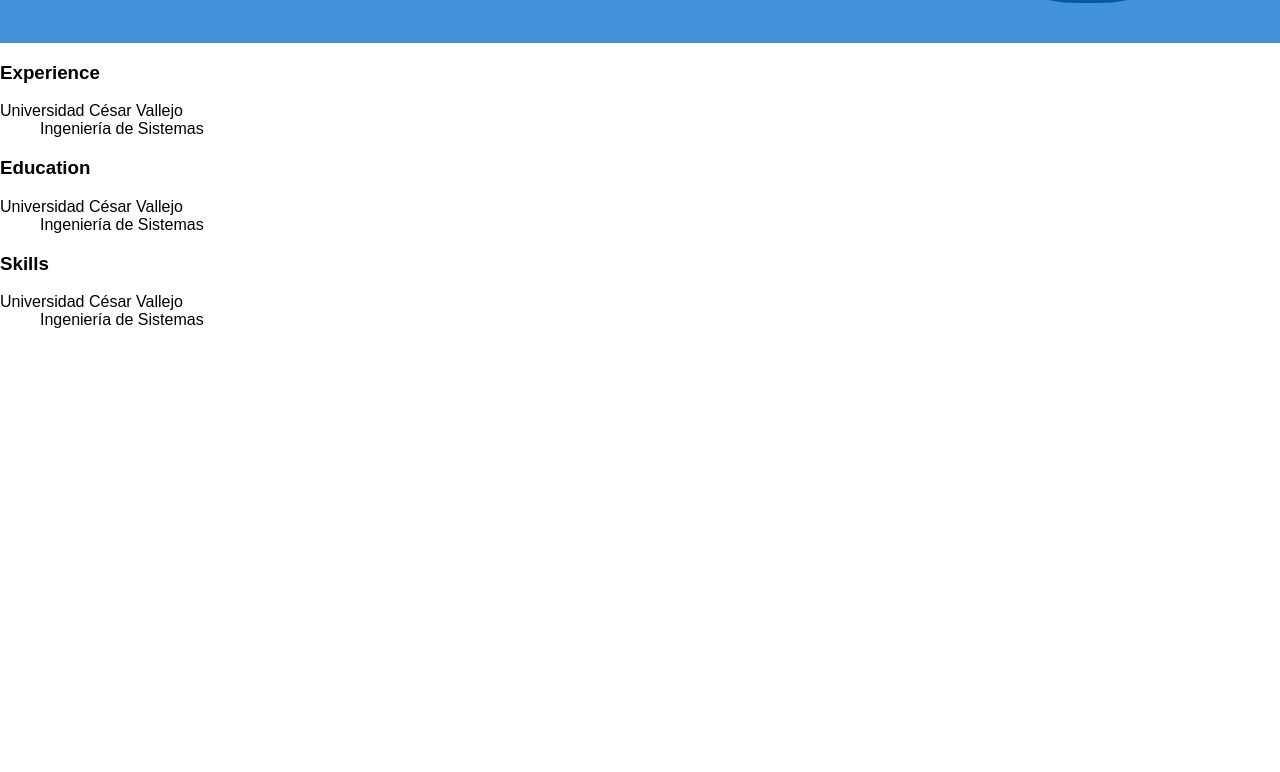
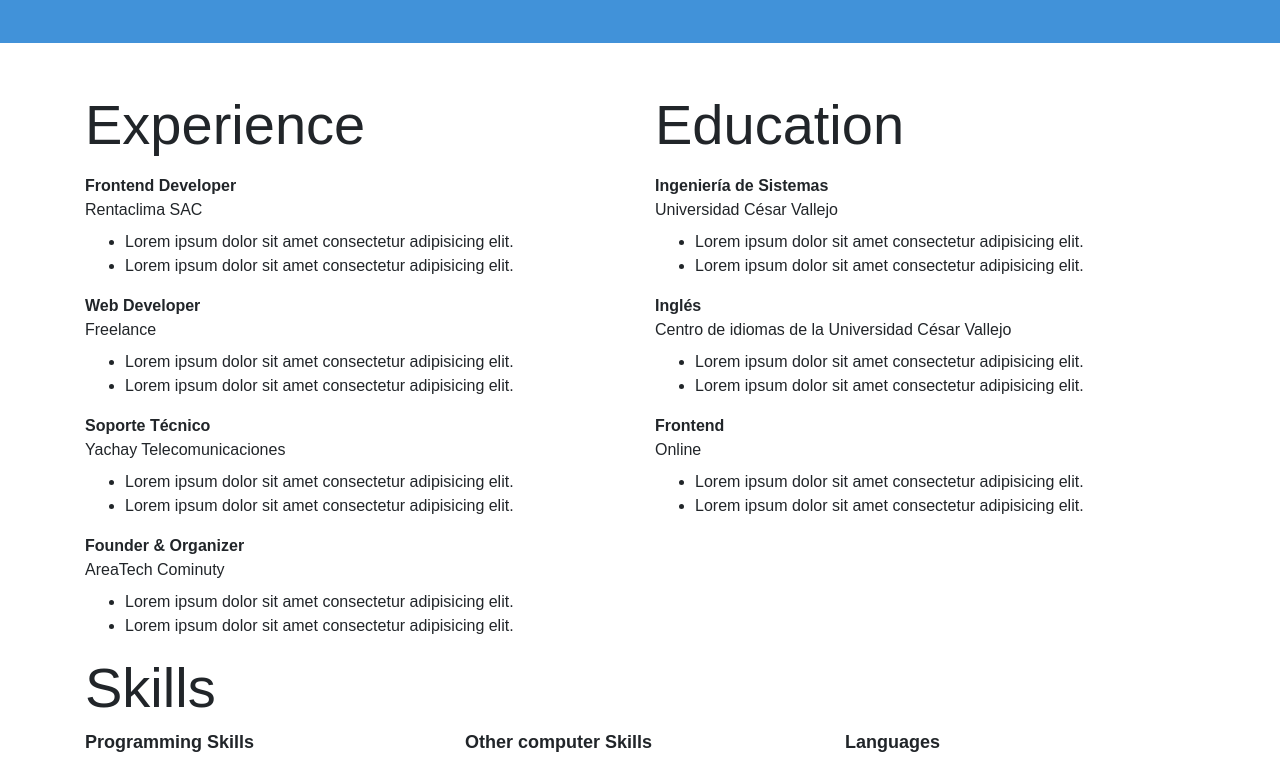
Before and after one commit to DavilaManuel/curriculum-vitae, a plain HTML site: page index.html in a window 1280 px wide. Shown: the part 357-1129 px from the top of the page. Before the commit the page ends 800 px from the top, so only its background shows below. Drawn offline with nearby package versions, Linux system fonts and the light colour scheme.

Commit message:
Modificando la seccion education y experience

```diff
--- a/index.html
+++ b/index.html
@@ -13,7 +13,9 @@
     <meta name="og:image" content=""> -->
     <title>Curriculum Vitae de Manuel Dávila</title>
     <!--Favicon-->
-    <link rel="shortcut icon" href="images/logo.png" type="image/png">
+    <link rel="shortcut icon" href="assets/logo.png" type="image/png">
+    <!--Boostrap CSS-->
+    <link rel="stylesheet" href="https://stackpath.bootstrapcdn.com/bootstrap/4.4.1/css/bootstrap.min.css" integrity="sha384-Vkoo8x4CGsO3+Hhxv8T/Q5PaXtkKtu6ug5TOeNV6gBiFeWPGFN9MuhOf23Q9Ifjh" crossorigin="anonymous">
     <!--Custom CSS-->
     <link rel="stylesheet" href="style.css">
     <!--Font Awesome-->
@@ -46,44 +48,87 @@
 
         </header>
 
-        <section>
-            <div>
+        <div class="container">
+            <div class="row">
 
                 <!--Experiencie section-->
-                <div class="contianer">
-                    <h3>Experience</h3>
-                    <div>
+                <div class="container col-6 mt-5">
+                    <h2 class="display-4">Experience</h3>
+                    <div class="mt-3">
                         <dl>
-                            <dt>Universidad César Vallejo</dt>
-                            <dd>Ingeniería de Sistemas</dd>
+                            <dt>Frontend Developer</dt>
+                            <dd>Rentaclima SAC</dd>
+                            <ul>
+                                <li>Lorem ipsum dolor sit amet consectetur adipisicing elit.</li>
+                                <li>Lorem ipsum dolor sit amet consectetur adipisicing elit.</li>
+                            </ul>
+                            <dt>Web Developer</dt>
+                            <dd>Freelance</dd>
+                            <ul>
+                                <li>Lorem ipsum dolor sit amet consectetur adipisicing elit.</li>
+                                <li>Lorem ipsum dolor sit amet consectetur adipisicing elit.</li>
+                            </ul>
+                            <dt>Soporte Técnico</dt>
+                            <dd>Yachay Telecomunicaciones</dd>
+                            <ul>
+                                <li>Lorem ipsum dolor sit amet consectetur adipisicing elit.</li>
+                                <li>Lorem ipsum dolor sit amet consectetur adipisicing elit.</li>
+                            </ul>
+                            <dt>Founder & Organizer</dt>
+                            <dd>AreaTech Cominuty</dd>
+                            <ul>
+                                <li>Lorem ipsum dolor sit amet consectetur adipisicing elit.</li>
+                                <li>Lorem ipsum dolor sit amet consectetur adipisicing elit.</li>
+                            </ul>
                         </dl>
                     </div>
                 </div>
 
                 <!--Education section-->
-                <div class="contianer">
-                    <h3>Education</h3>
-                    <div>
+                <div class="container col-6 mt-5">
+                    <h2 class="display-4">Education</h3>
+                    <div class="mt-3">
                         <dl>
-                            <dt>Universidad César Vallejo</dt>
-                            <dd>Ingeniería de Sistemas</dd>
-                        </dl>
-                    </div>
-                </div>
-
-                <!--Skills section-->
-                <div class="contianer">
-                    <h3>Skills</h3>
-                    <div>
-                        <dl>
-                            <dt>Universidad César Vallejo</dt>
-                            <dd>Ingeniería de Sistemas</dd>
+                            <dt>Ingeniería de Sistemas</dt>
+                            <dd>Universidad César Vallejo</dd>
+                            <ul>
+                                <li>Lorem ipsum dolor sit amet consectetur adipisicing elit.</li>
+                                <li>Lorem ipsum dolor sit amet consectetur adipisicing elit.</li>
+                            </ul>
+                            <dt>Inglés</dt>
+                            <dd>Centro de idiomas de la Universidad César Vallejo</dd>
+                            <ul>
+                                <li>Lorem ipsum dolor sit amet consectetur adipisicing elit.</li>
+                                <li>Lorem ipsum dolor sit amet consectetur adipisicing elit.</li>
+                            </ul>
+                            <dt>Frontend</dt>
+                            <dd>Online</dd>
+                            <ul>
+                                <li>Lorem ipsum dolor sit amet consectetur adipisicing elit.</li>
+                                <li>Lorem ipsum dolor sit amet consectetur adipisicing elit.</li>
+                            </ul>
                         </dl>
                     </div>
                 </div>
 
             </div>
-        </section>
+        </div>
+
+        <!--Skills section-->
+        <div class="container">
+            <h2 class="display-4">Skills</h2>
+            <div class="row">
+                <div class="container col-4">
+                    <p>Programming Skills</p>
+                </div>
+                <div class="container col-4">
+                    <p>Other computer Skills</p>
+                </div>
+                <div class="container col-4">
+                    <p>Languages</p>
+                </div>
+            </div>
+        </div>
 
     </main>
 </body>
--- a/style.css
+++ b/style.css
@@ -70,9 +70,7 @@ main header img {
     margin-right: 5px;
 }
 
-/* Section - Experience */
-
-
-/* Section - Education */
-
-/* Section - Skill */
+.row p {
+    font-size: 18px;
+    font-weight: bold;
+}
```
